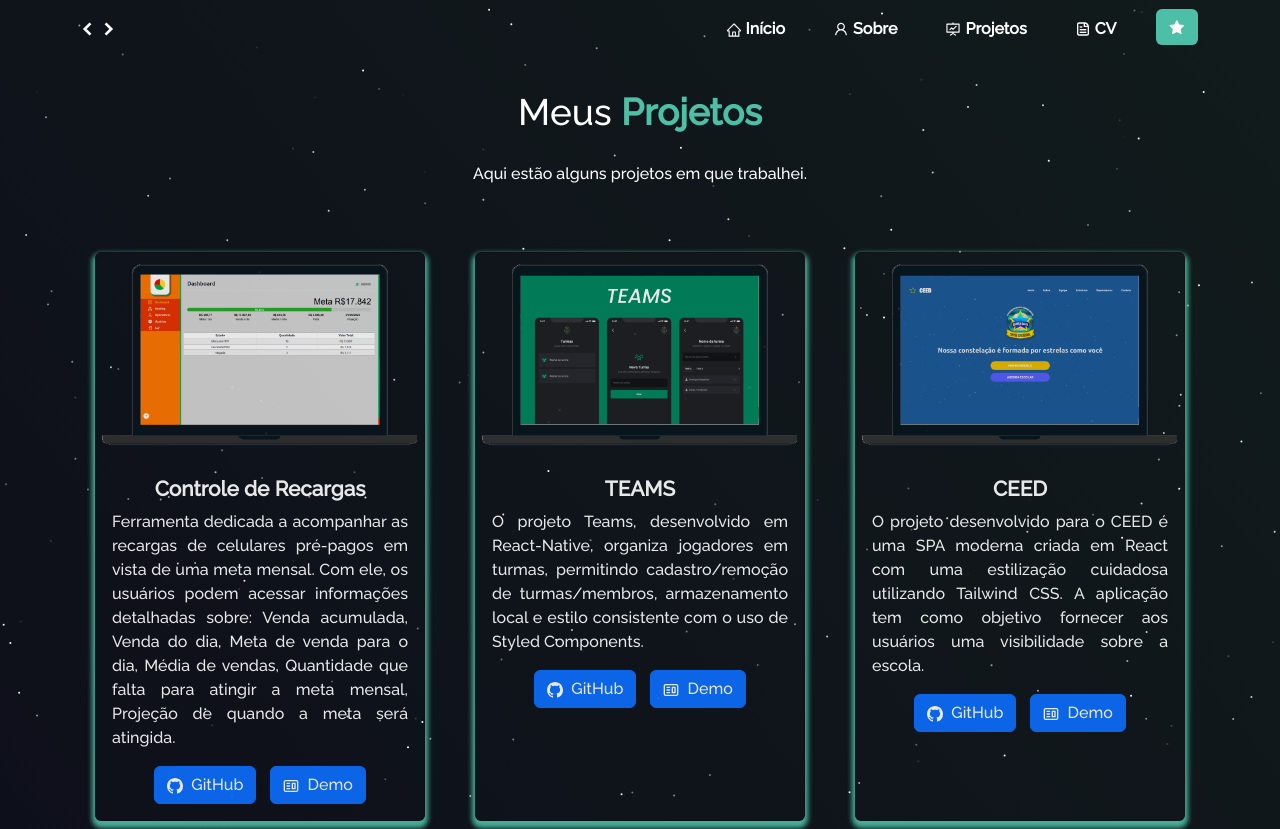
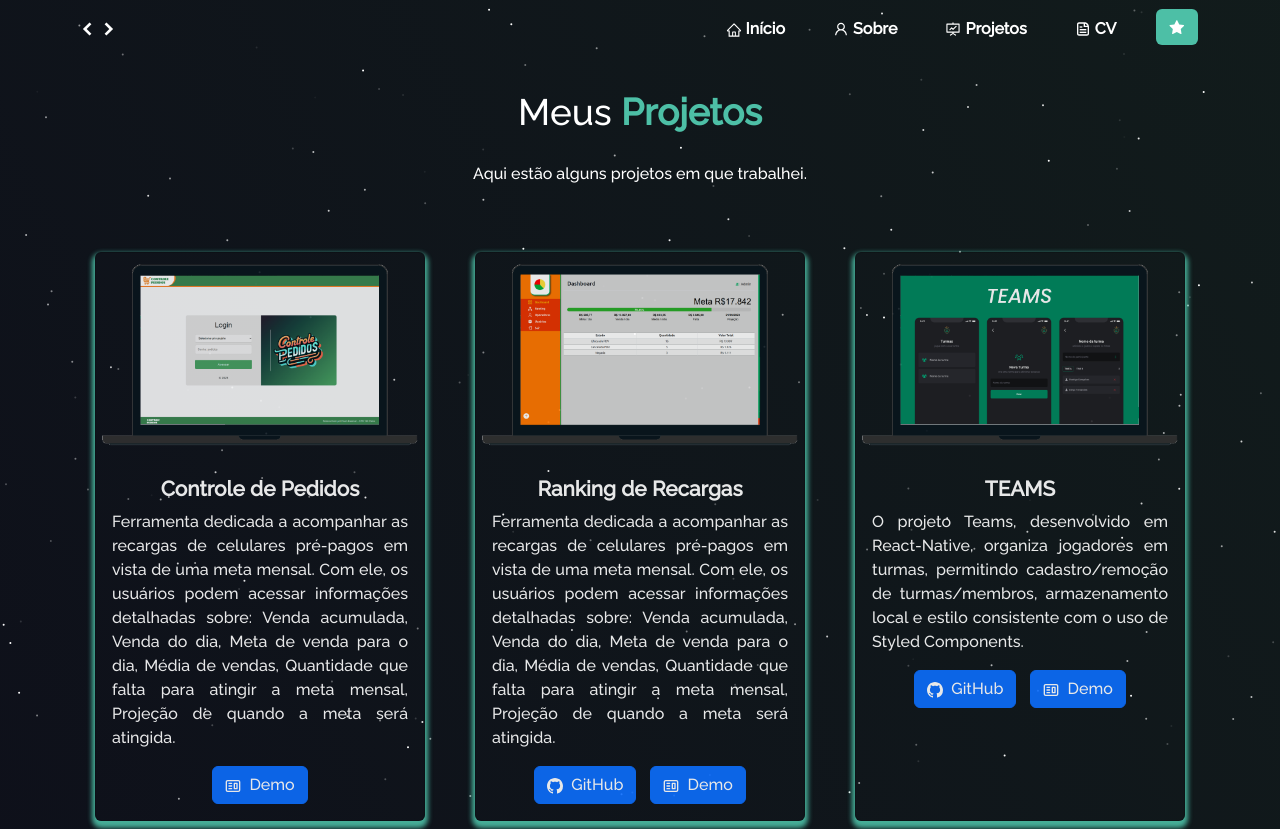
Before and after one commit to PauloEwerson/Portfolio, a React (Create React App) app: page /projects in a window 1280 px wide. Shown: the top 829 px of the page. Built offline with nearby package versions, Linux system fonts and the light colour scheme.

Commit message:
feat: Adiciona novo projeto: Controle de Pedidos

```diff
--- a/src/components/ProjectCards/index.jsx
+++ b/src/components/ProjectCards/index.jsx
@@ -15,9 +15,10 @@ function ProjectCards(props) {
           {props.description}
         </Card.Text>
         <Button variant="primary" href={props.ghLink} target="_blank">
-          <BsGithub /> &nbsp;
-          {props.isBlog ? "Blog" : "GitHub"}
+          {props.isBlog ? <CgWebsite /> : <BsGithub />} &nbsp;
+          {props.isBlog ? "Demo" : "GitHub"}
         </Button>
+
         {"\n"}
         {"\n"}
 
--- a/src/pages/Projects/index.jsx
+++ b/src/pages/Projects/index.jsx
@@ -2,6 +2,7 @@ import React from "react";
 import { Container, Row, Col } from "react-bootstrap";
 import ProjectCard from "../../components/ProjectCards";
 import Particle from "../../components/Particle";
+import PEDIDOS from "../../Assets/Projects/pedidos.png";
 import RECARGAS from "../../Assets/Projects/recargas.png";
 import TEAMS from "../../Assets/Projects/teams.png";
 import CEED from "../../Assets/Projects/ceed.png";
@@ -24,9 +25,20 @@ function Projects() {
         <Row className={styles.row}>
           <Col md={4} className={styles.projectCard}>
             <ProjectCard
+              imgPath={PEDIDOS}
+              isBlog={true}
+              title="Controle de Pedidos"
+              description="Ferramenta dedicada a acompanhar as recargas de celulares pré-pagos em vista de uma meta mensal. Com ele, os usuários podem acessar informações detalhadas sobre: Venda acumulada, Venda do dia, Meta de venda para o dia, Média de vendas, Quantidade que falta para atingir a meta mensal, Projeção de quando a meta será atingida."
+              ghLink="https://self-justifying-dep.000webhostapp.com/"
+              demoLink="https://self-justifying-dep.000webhostapp.com/"
+            />
+          </Col>
+
+          <Col md={4} className={styles.projectCard}>
+            <ProjectCard
               imgPath={RECARGAS}
               isBlog={false}
-              title="Controle de Recargas"
+              title="Ranking de Recargas"
               description="Ferramenta dedicada a acompanhar as recargas de celulares pré-pagos em vista de uma meta mensal. Com ele, os usuários podem acessar informações detalhadas sobre: Venda acumulada, Venda do dia, Meta de venda para o dia, Média de vendas, Quantidade que falta para atingir a meta mensal, Projeção de quando a meta será atingida."
               ghLink="https://github.com/PauloEwerson/controle_recargas"
               demoLink="https://gutturalized-fees.000webhostapp.com/recargas/"
```
Also changed, not shown: src/Assets/Projects/pedidos.png (added).
